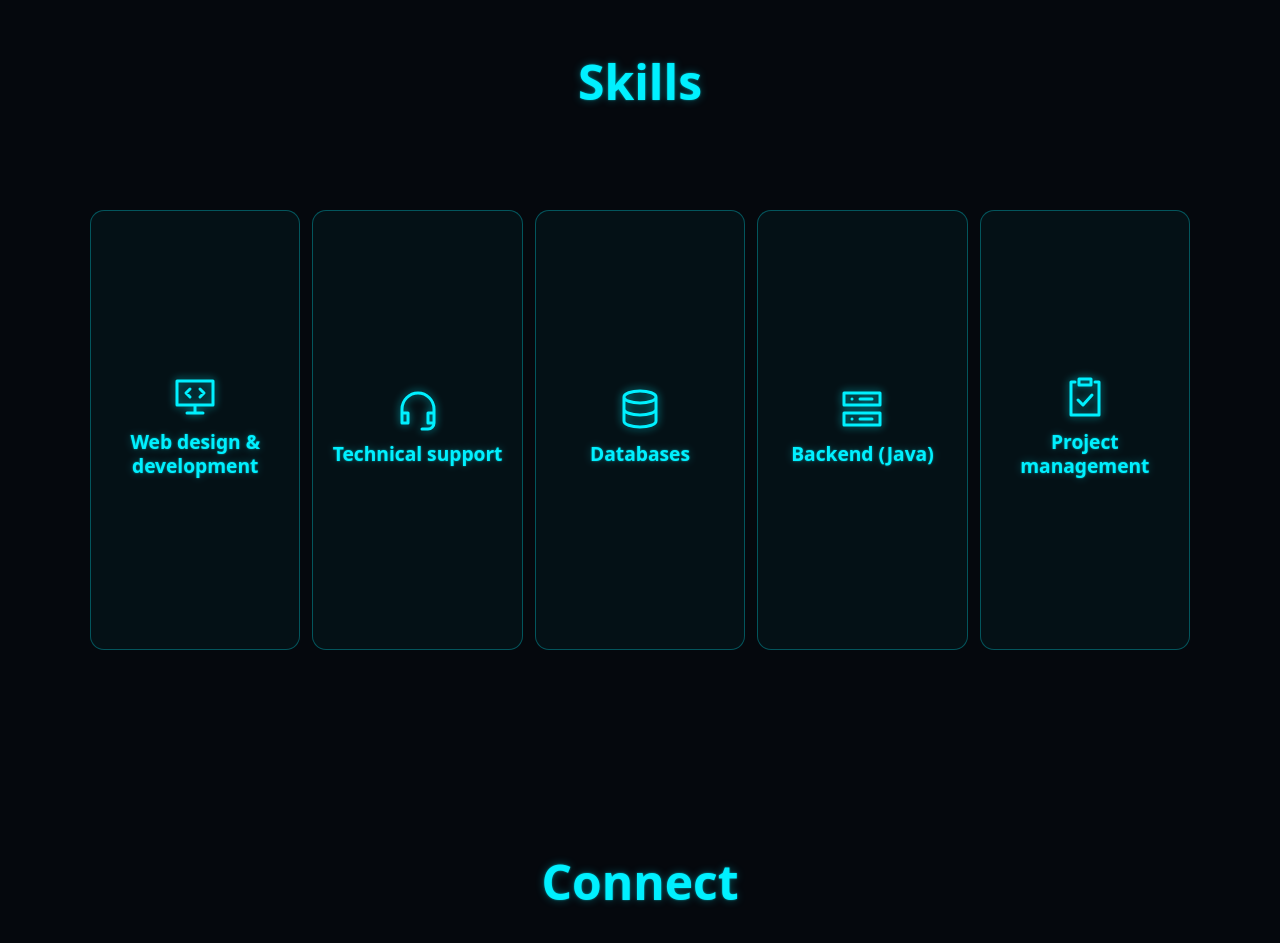
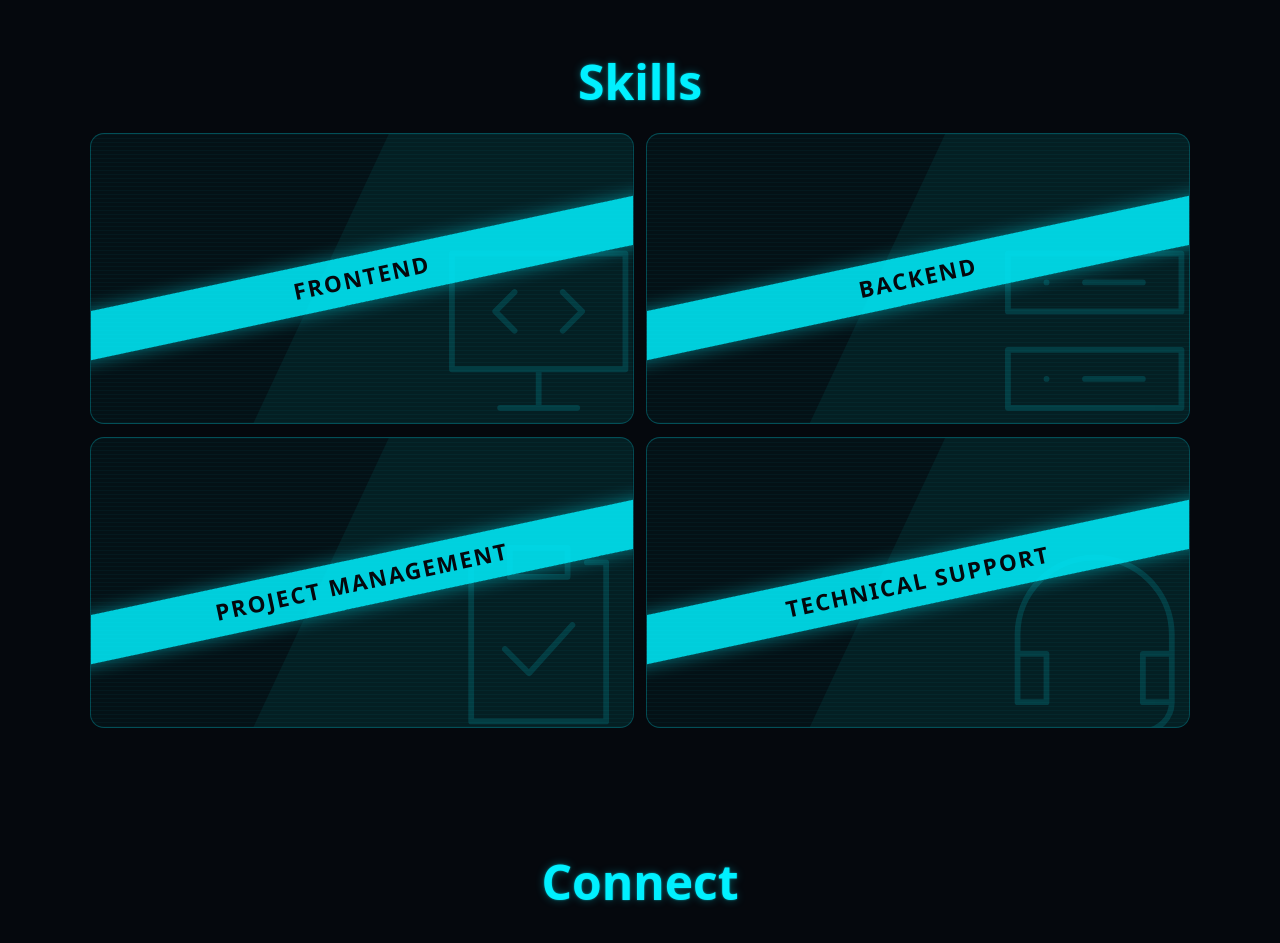
Before and after one commit to olegkoltsovace-source/Portfolio, a Vue app: page / in a window 1280 px wide. Shown: the part 1640-2583 px from the top of the page. Built offline with nearby package versions, Linux system fonts and the light colour scheme; what @tsparticles/vue3 would draw is missing.

Commit message:
Replace skills section

```diff
--- a/src/components/SkillsSection.vue
+++ b/src/components/SkillsSection.vue
@@ -4,39 +4,49 @@
     <h2 class="section-title" data-aos="fade-up">Skills</h2>
 
     <div class="section-body">
-      <!-- One panel per skill. Hover (or tap on a phone) grows one panel and reveals its details. -->
-      <!-- data-aos: the whole group fades up when it scrolls into view (AOS library, set up in main.js) -->
+      <!-- 2 × 2 tiles. Each tile shows a neon band with the skill's name.
+           Hover (mouse) or tap (phone): the band slides away and the details appear. -->
+      <div class="tiles">
+        <!-- data-aos sits on a wrapper, because AOS takes over the transform/transition of its element
+             and the tile needs its own transitions for the hover effect -->
         <div
-        class="skills-grid"
-        data-aos="fade-up"
-        data-aos-delay="150"
-        @mouseleave="active = null"
+          v-for="(skill, i) in skills"
+          :key="skill.name"
+          class="tile-wrap"
+          data-aos="zoom-in"
+          :data-aos-delay="i * 120"
         >
           <button
-          v-for="(skill, i) in skills"
-          :key="skill.name"
-          class="skill"
+            class="tile"
             :class="{ active: active === i }"
             :aria-expanded="active === i"
-          @mouseenter="active = i"
-          @focus="active = i"
-          @click="active = i"
+            @pointerdown="lastPointer = $event.pointerType"
+            @pointerenter="onEnter($event, i)"
+            @pointerleave="onLeave($event)"
+            @click="onTap(i)"
           >
-          <svg class="skill-icon" viewBox="0 0 24 24" aria-hidden="true">
+            <!-- Big faint line drawing in the background -->
+            <svg class="tile-art" viewBox="0 0 24 24" aria-hidden="true">
               <path :d="skill.icon" />
             </svg>
-          <span class="skill-name">{{ skill.name }}</span>
-          <span class="skill-details">
-            <span class="skill-details-inner">
-              <span class="skill-text">{{ skill.text }}</span>
-              <span class="skill-tags"
-                ><span v-for="tag in skill.tags" :key="tag" class="tag">{{
+
+            <!-- The neon band with the name (slides away when the tile opens) -->
+            <span class="band" aria-hidden="true"
+              ><span>{{ skill.name }}</span></span
+            >
+
+            <!-- The details (appear when the tile opens) -->
+            <span class="details">
+              <span class="details-name">{{ skill.name }}</span>
+              <span class="details-text">{{ skill.text }}</span>
+              <span class="details-tags">
+                <span v-for="tag in skill.tags" :key="tag" class="tag">{{
                   tag
-                }}</span></span
-              >
+                }}</span>
               </span>
             </span>
           </button>
+        </div>
       </div>
     </div>
   </section>
@@ -46,191 +56,257 @@
 import { ref } from "vue";
 
 // ── The skills: plain words first, technologies small underneath ──
+// icon: an SVG path (24 × 24), drawn big and faint in the background of the tile
 const skills = [
   {
-    name: "Web design & development",
-    text: "Websites and web apps that look good and work on every screen.",
-    tags: ["Vue", "JavaScript", "GSAP", "Figma"],
+    name: "Frontend",
+    text: "Websites and web apps that look good and work on every screen, from landing pages to 3D browser games.",
+    tags: ["Vue", "React", "TypeScript", "Three.js", "Pixi.js", "GSAP"],
     icon: "M3 4h18v12H3z M8 20h8 M12 16v4 M9.5 8 7.5 10l2 2 M14.5 8l2 2-2 2", // monitor with </>
   },
   {
-    name: "Technical support",
-    text: "Solving users' problems quickly and keeping systems running.",
-    tags: ["Linnworks", "ERP", "Troubleshooting"],
-    icon: "M4 14v-2a8 8 0 0 1 16 0v2 M4 14h3v5H4z M17 14h3v5h-3z M20 19a3 3 0 0 1-3 3h-3", // headset
-  },
-  {
-    name: "Databases",
-    text: "Keeping data organised, accurate and easy to find.",
-    tags: ["PostgreSQL", "SQL"],
-    icon: "M4 6c0-1.7 3.6-3 8-3s8 1.3 8 3-3.6 3-8 3-8-1.3-8-3z M4 6v12c0 1.7 3.6 3 8 3s8-1.3 8-3V6 M4 12c0 1.7 3.6 3 8 3s8-1.3 8-3", // database cylinder
-  },
-  {
-    name: "Backend (Java)",
-    text: "The logic behind the scenes: accounts, orders and integrations.",
-    tags: ["Java", "Spring Boot", "Docker", "GitLab CI"],
+    name: "Backend",
+    text: "The logic behind the scenes: accounts, secure logins, data and the APIs that connect it all.",
+    tags: ["Java", "Spring Boot", "PostgreSQL", "REST API", "Docker"],
     icon: "M3 4h18v6H3z M3 14h18v6H3z M7 7h.01 M7 17h.01 M11 7h6 M11 17h6", // server stack
   },
   {
     name: "Project management",
-    text: "Planning, coordinating and delivering projects on time, from first idea to launch.",
+    text: "Planning, coordinating and delivering projects on time, from the first idea to launch.",
     tags: ["Planning", "Client communication", "Deadlines"],
     icon: "M9 3h6v3H9z M7 4.5H5V21h14V4.5h-2 M8.5 13.5l2.5 2.5 4.5-5", // clipboard with a tick
   },
+  {
+    name: "Technical support",
+    text: "Solving users' problems quickly and keeping the systems a business depends on running.",
+    tags: ["Linnworks", "ERP", "Troubleshooting"],
+    icon: "M4 14v-2a8 8 0 0 1 16 0v2 M4 14h3v5H4z M17 14h3v5h-3z M20 19a3 3 0 0 1-3 3h-3", // headset
+  },
 ];
 
-const active = ref(null); // index of the expanded panel (null = none)
+const active = ref(null); // index of the open tile (null = none)
+let lastPointer = "mouse"; // "mouse", "touch" or "pen": what was used for the last press
+
+// Mouse: open on hover, close when the mouse leaves
+const onEnter = (e, i) => {
+  if (e.pointerType === "mouse") active.value = i;
+};
+const onLeave = (e) => {
+  if (e.pointerType === "mouse") active.value = null;
+};
+
+// Finger / pen: tap opens, tapping the open tile again closes it
+// (with a mouse the hover already did the job, so clicks are ignored)
+const onTap = (i) => {
+  if (lastPointer === "mouse") return;
+  active.value = active.value === i ? null : i;
+};
 </script>
 
 <style scoped>
-/* ── Layout: stacked strips on portrait screens (phones, tablets held upright),
-      side-by-side panels on landscape screens (desktops, phones held sideways) ── */
-.skills-grid {
+/* ── Layout: 2 × 2 tiles that fill the space ── */
+.tiles {
+  display: grid;
+  grid-template-columns: 1fr 1fr;
+  grid-template-rows: 1fr 1fr;
+  gap: clamp(8px, 1.6vmin, 16px);
+  width: 100%;
+  height: 100%;
+  max-height: 640px;
+}
+
+.tile-wrap {
+  min-width: 0;
+  min-height: 0;
+}
+
+/* ── One tile ── */
+.tile {
+  position: relative;
+  display: block;
+  width: 100%;
+  height: 100%;
+  padding: 0;
+  overflow: hidden;
+  font: inherit;
+  color: var(--neon-cyan);
+  text-align: left;
+  cursor: pointer;
+  border: 1px solid rgba(0, 240, 255, 0.25);
+  border-radius: 14px;
+  container-type: inline-size; /* lets the band text size itself to the tile's width (cqi units) */
+  /* dark glass with faint scanlines, like the project placeholder */
+  background:
+    repeating-linear-gradient(
+      0deg,
+      rgba(0, 240, 255, 0.03) 0 1px,
+      transparent 1px 4px
+    ),
+    rgba(0, 240, 255, 0.04);
+  transition:
+    border-color 0.4s ease,
+    box-shadow 0.4s ease;
+}
+
+/* A lighter diagonal wedge across the tile (like the photo split in the Sly Boots tiles) */
+.tile::before {
+  content: "";
+  position: absolute;
+  inset: 0;
+  background: rgba(0, 240, 255, 0.06);
+  clip-path: polygon(55% 0, 100% 0, 100% 100%, 30% 100%);
+  transition: transform 0.6s cubic-bezier(0.22, 1, 0.36, 1);
+}
+
+.tile.active,
+.tile:focus-visible {
+  outline: none;
+  border-color: var(--neon-cyan);
+  box-shadow:
+    0 0 18px rgba(0, 240, 255, 0.3),
+    inset 0 0 30px rgba(0, 240, 255, 0.08);
+}
+
+/* The wedge slides out to the right when the tile opens */
+.tile.active::before,
+.tile:focus-visible::before {
+  transform: translateX(100%);
+}
+
+/* Big faint drawing */
+.tile-art {
+  position: absolute;
+  right: -4%;
+  bottom: -8%;
+  width: auto;
+  height: 80%;
+  fill: none;
+  stroke: var(--neon-cyan);
+  stroke-width: 0.6;
+  stroke-linecap: round;
+  stroke-linejoin: round;
+  opacity: 0.14;
+  transition:
+    opacity 0.5s ease,
+    transform 0.6s cubic-bezier(0.22, 1, 0.36, 1);
+}
+
+.tile.active .tile-art,
+.tile:focus-visible .tile-art {
+  opacity: 0.08; /* fades back so the text is easy to read */
+  transform: scale(1.08);
+}
+
+/* ── The neon band ── */
+.band {
+  position: absolute;
+  left: -10%;
+  right: -10%;
+  top: 50%;
+  display: flex;
+  align-items: center;
+  justify-content: center;
+  min-height: clamp(30px, 6vmin, 52px);
+  padding: 6px 0;
+  background: rgba(0, 240, 255, 0.85);
+  box-shadow: 0 0 18px rgba(0, 240, 255, 0.45);
+  transform: translateY(-50%) rotate(-12deg); /* centred vertically, then tilted */
+  transition:
+    transform 0.6s cubic-bezier(0.22, 1, 0.36, 1),
+    opacity 0.4s ease;
+}
+
+.band span {
+  max-width: 80cqi; /* narrow tiles: long names wrap onto two lines instead of being cut off */
+  font-size: clamp(
+    0.7rem,
+    min(6cqi, 4.5vh),
+    1.4rem
+  ); /* cqi = 1% of the tile's width; vh keeps it small on short screens */
+  font-weight: 800;
+  line-height: 1.15;
+  letter-spacing: 2px;
+  text-align: center;
+  text-transform: uppercase;
+  color: var(--bg); /* dark text on the bright band */
+}
+
+/* Slides out to the left and fades when the tile opens
+   (also when reached with the Tab key: :focus-visible = keyboard focus only) */
+.tile.active .band,
+.tile:focus-visible .band {
+  transform: translateX(-110%) translateY(-50%) rotate(-12deg);
+  opacity: 0;
+}
+
+/* ── Details ── */
+.details {
+  position: absolute;
+  inset: 0;
   display: flex;
   flex-direction: column;
-  gap: clamp(8px, 1.5vh, 16px);
-  width: 100%;
-  height: 100%;
-  max-height: 600px;
+  justify-content: center;
+  gap: clamp(6px, 1.4vmin, 14px);
+  padding: clamp(10px, 3vmin, 32px);
+  opacity: 0;
+  transform: translateY(12px);
+  /* closing: disappear quickly */
+  transition:
+    opacity 0.2s ease,
+    transform 0.2s ease;
 }
 
-@media (orientation: landscape) and (min-width: 560px) {
-  .skills-grid {
-    flex-direction: row;
-    max-height: 440px;
-  }
+/* opening: wait until the band is mostly out of the way, then fade in */
+.tile.active .details,
+.tile:focus-visible .details {
+  opacity: 1;
+  transform: none;
+  transition:
+    opacity 0.4s ease 0.25s,
+    transform 0.4s ease 0.25s;
 }
 
-/* ── One panel ── */
-.skill {
-  flex: 1 1 0; /* all panels share the space equally... */
-  min-width: 0;
-  min-height: 0;
-  overflow: hidden;
-
-  display: flex;
-  flex-direction: column;
-  align-items: center;
-  justify-content: center;
-  gap: clamp(4px, 1.2vh, 12px);
-  padding: clamp(8px, 2vh, 24px) clamp(6px, 1.5vw, 24px);
-
-  font: inherit;
-  color: var(--neon-cyan);
-  text-align: center;
-  background: rgba(0, 240, 255, 0.04);
-  border: 1px solid rgba(0, 240, 255, 0.3);
-  border-radius: 14px;
-  cursor: pointer;
-
-  transition:
-    flex-grow 0.5s cubic-bezier(0.22, 1, 0.36, 1),
-    border-color 0.3s ease,
-    background 0.3s ease;
-}
-
-/* ...until one is active: it grows and pushes the others aside */
-.skill.active {
-  flex-grow: 4; /* stacked strips: the open one gets 4x the height */
-  border-color: var(--neon-cyan);
-  background: rgba(0, 240, 255, 0.08);
-  box-shadow: 0 0 14px rgba(0, 240, 255, 0.35);
-}
-
-/* Side by side: 2.5x the width is enough, and leaves room for the other names */
-@media (orientation: landscape) and (min-width: 560px) {
-  .skill.active {
-    flex-grow: 2.5;
-  }
-}
-
-.skill-icon {
-  flex-shrink: 0;
-  width: clamp(22px, min(5vw, 6vh), 48px);
-  height: auto;
-  fill: none;
-  stroke: currentColor;
-  stroke-width: 1.5;
-  stroke-linecap: round;
-  stroke-linejoin: round;
-  filter: drop-shadow(0 0 4px rgba(0, 240, 255, 0.6));
-}
-
-.skill-name {
-  font-size: clamp(0.75rem, min(1.5vw, 2.8vh), 1.3rem);
-  /* Very narrow panels (small phones held sideways): break a long word like
-     "development" onto two lines instead of cutting it off */
-  hyphens: auto;
-  overflow-wrap: anywhere;
-  font-weight: 700;
-  line-height: 1.25;
+.details-name {
+  font-size: clamp(0.95rem, 2.6vmin, 1.5rem);
+  font-weight: 800;
   text-shadow: var(--glow-cyan);
 }
 
-/* ── Details: hidden (0 height) until the panel is active ──
-   Closing: text fades out immediately.
-   Opening: wait until the panel has (almost) finished growing, open the space,
-   and only THEN fade the text in (so nothing is seen half-cut while it opens). */
-.skill-details {
-  display: grid;
-  grid-template-rows: 0fr;
-  opacity: 0;
-  /* Keep the text on its own layer the whole time. Without this, Windows switches
-     the text smoothing at the end of the fade, which looks like a small twitch. */
-  will-change: opacity;
-  transition:
-    grid-template-rows 0.3s ease,
-    opacity 0.15s ease;
-}
-
-.skill.active .skill-details {
-  grid-template-rows: 1fr;
-  opacity: 1;
-  transition:
-    grid-template-rows 0.25s cubic-bezier(0.22, 1, 0.36, 1) 0.15s,
-    opacity 0.3s ease 0.5s; /* starts only after the panel has fully stopped growing */
-}
-
-.skill-details-inner {
-  min-height: 0;
-  overflow: hidden;
-  display: flex;
-  flex-direction: column;
-  align-items: center;
-  gap: clamp(6px, 1.2vh, 12px);
-}
-
-.skill-text {
-  max-width: 32ch;
-  font-size: clamp(0.8rem, min(1.8vw, 2.4vh), 1.05rem);
+.details-text {
+  max-width: 42ch;
+  font-size: clamp(0.72rem, 1.9vmin, 1.05rem);
   line-height: 1.4;
   color: rgba(0, 240, 255, 0.8);
 }
 
-.skill-tags {
+.details-tags {
   display: flex;
   flex-wrap: wrap;
-  justify-content: center;
-  gap: 6px;
+  gap: 5px;
 }
 
 .tag {
-  padding: 3px 9px;
-  font-size: clamp(0.65rem, min(1.4vw, 1.9vh), 0.8rem);
+  padding: 2px 8px;
+  font-size: clamp(0.62rem, 1.5vmin, 0.8rem);
   white-space: nowrap;
-  background: rgba(
-    0,
-    240,
-    255,
-    0.12
-  ); /* soft filled pill instead of an outline */
+  background: rgba(0, 240, 255, 0.12);
   border-radius: 999px;
 }
 
+/* Small tiles (phones): no room for the tags, the text says enough */
+@media (max-width: 560px) and (max-height: 760px), (max-height: 420px) {
+  .details-tags {
+    display: none;
+  }
+}
+
 @media (prefers-reduced-motion: reduce) {
-  .skill,
-  .skill-details {
-    transition-duration: 0.01s;
+  .tile,
+  .tile::before,
+  .tile-art,
+  .band,
+  .details {
+    transition-duration: 0.01s !important;
   }
 }
 </style>
```
Lines whose indentation alone changed are shown as unchanged.
